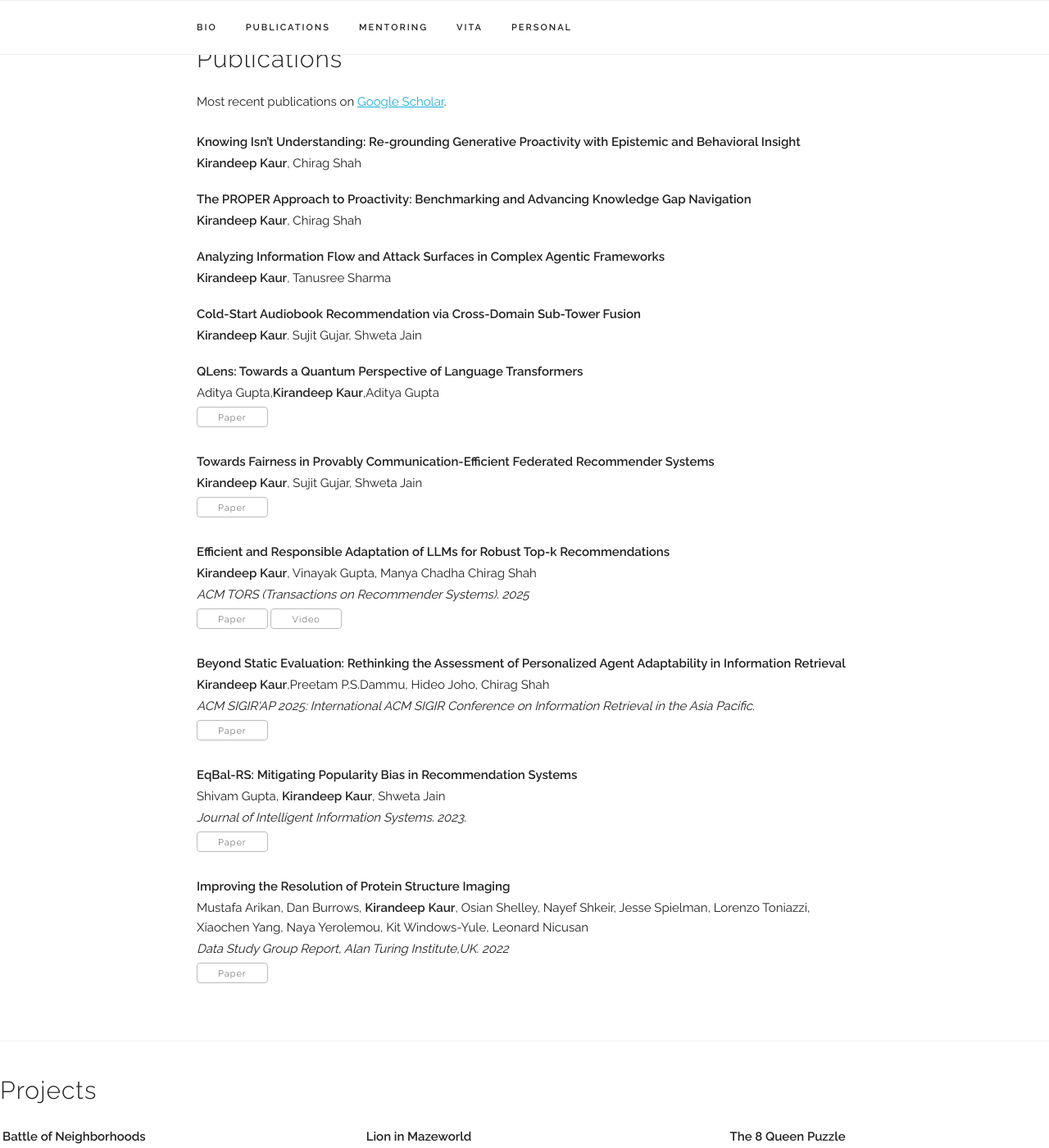
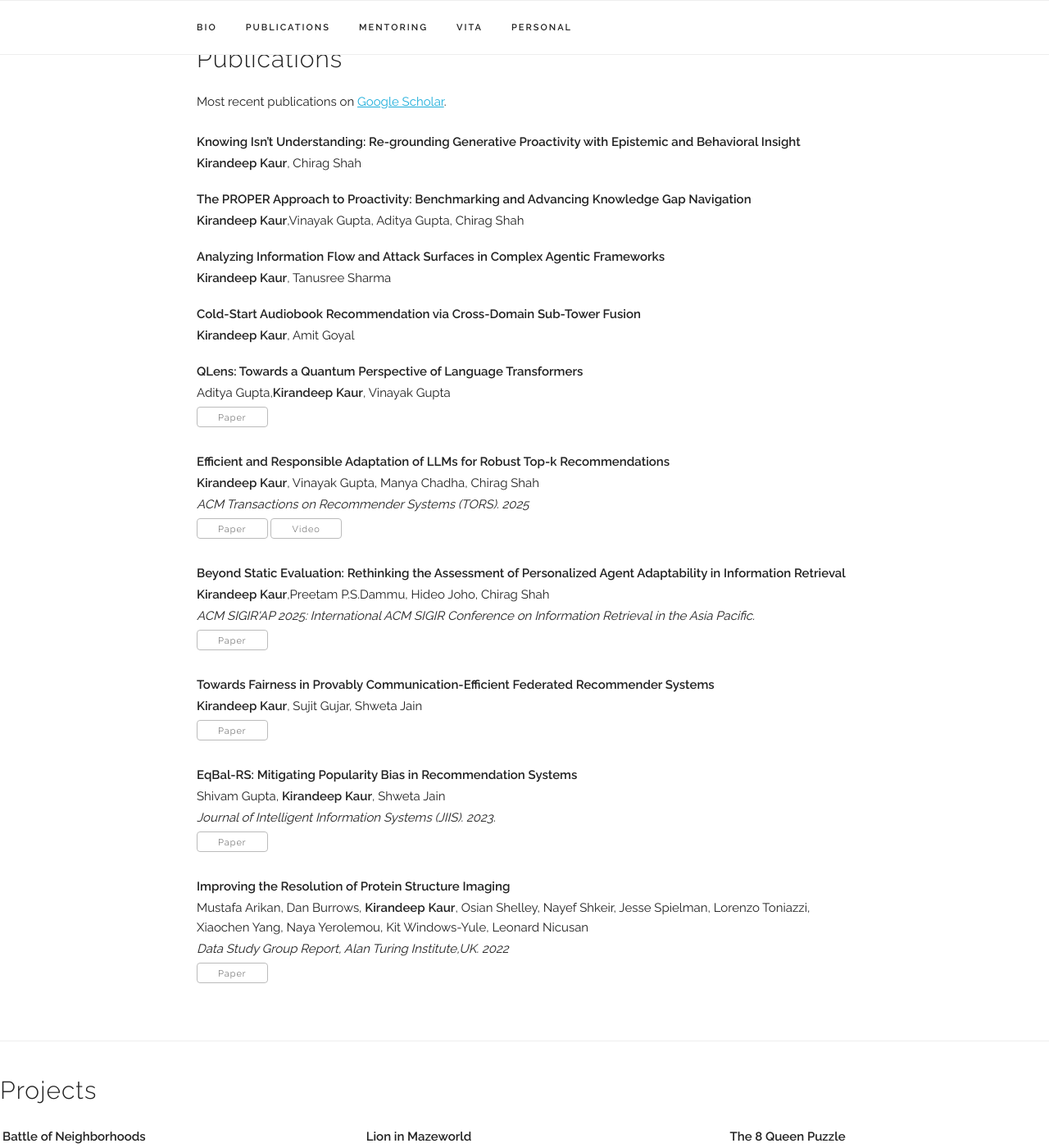
Before and after one commit to i-kiran/i-kiran.github.io, a Jekyll site: the page built from noooindex.html, in a window 1280 px wide and 1400 px high, scrolled down 1207 px. Shown: the whole window at 82% size. Built offline with Jekyll 4.4.1, drawn with Linux system fonts in a browser that asks for light colours; some web fonts are replaced.

Commit message:
Update authors and venues in publications.yaml

```diff
--- a/_data/publications.yaml
+++ b/_data/publications.yaml
@@ -4,7 +4,7 @@ papers:
     selected: n
 
   - title: "The PROPER Approach to Proactivity: Benchmarking and Advancing Knowledge Gap Navigation"
-    authors: "<b>Kirandeep Kaur</b>, Chirag Shah"
+    authors: "<b>Kirandeep Kaur</b>,Vinayak Gupta, Aditya Gupta, Chirag Shah"
     selected: n
 
   - title: "Analyzing Information Flow and Attack Surfaces in Complex Agentic Frameworks"
@@ -12,21 +12,17 @@ papers:
     selected: n
 
   - title: "Cold-Start Audiobook Recommendation via Cross-Domain Sub-Tower Fusion"
-    authors: "<b>Kirandeep Kaur</b>. Sujit Gujar, Shweta Jain"
+    authors: "<b>Kirandeep Kaur</b>, Amit Goyal"
     selected: n
+
   - title: "QLens: Towards a Quantum Perspective of Language Transformers"
-    authors: "Aditya Gupta,<b>Kirandeep Kaur</b>,Aditya Gupta"
+    authors: "Aditya Gupta,<b>Kirandeep Kaur</b>, Vinayak Gupta"
     paper_pdf: "https://arxiv.org/pdf/2510.11963"
     selected: n
 
-  - title: "Towards Fairness in Provably Communication-Efficient Federated Recommender Systems"
-    authors: "<b>Kirandeep Kaur</b>, Sujit Gujar, Shweta Jain"
-    paper_pdf: "https://www.semanticscholar.org/reader/c620ec158c7caa49460c0717aa9a3d05622d23bc"
-    selected: n
-
   - title: "Efficient and Responsible Adaptation of LLMs for Robust Top-k Recommendations"
-    authors: "<b>Kirandeep Kaur</b>, Vinayak Gupta, Manya Chadha Chirag Shah"
-    venue: "ACM TORS (Transactions on Recommender Systems). 2025"
+    authors: "<b>Kirandeep Kaur</b>, Vinayak Gupta, Manya Chadha, Chirag Shah"
+    venue: "ACM Transactions on Recommender Systems (TORS). 2025"
     paper_pdf: "https://arxiv.org/pdf/2501.04762"
     video: "https://youtu.be/uqriMZHL-Ng"
     selected: y
@@ -38,9 +34,15 @@ papers:
     #code: "https://github.com/msaveski/counterfactual-peer-review"
     selected: y
 
+  - title: "Towards Fairness in Provably Communication-Efficient Federated Recommender Systems"
+    authors: "<b>Kirandeep Kaur</b>, Sujit Gujar, Shweta Jain"
+    paper_pdf: "https://www.semanticscholar.org/reader/c620ec158c7caa49460c0717aa9a3d05622d23bc"
+    selected: n
+
+
   - title: "EqBal-RS: Mitigating Popularity Bias in Recommendation Systems"
     authors: "Shivam Gupta, <b>Kirandeep Kaur</b>, Shweta Jain"
-    venue: "Journal of Intelligent Information Systems. 2023."
+    venue: "Journal of Intelligent Information Systems (JIIS). 2023."
     paper_pdf: "https://drive.google.com/file/d/1Ggr-l2jjEFgGmHRdnmIk8-KnnaPEa_Xa/view"
     #code: "https://github.com/msaveski/toxic_conversation_structure"
     #data: "https://doi.org/10.7910/DVN/TRWPVB"
```
